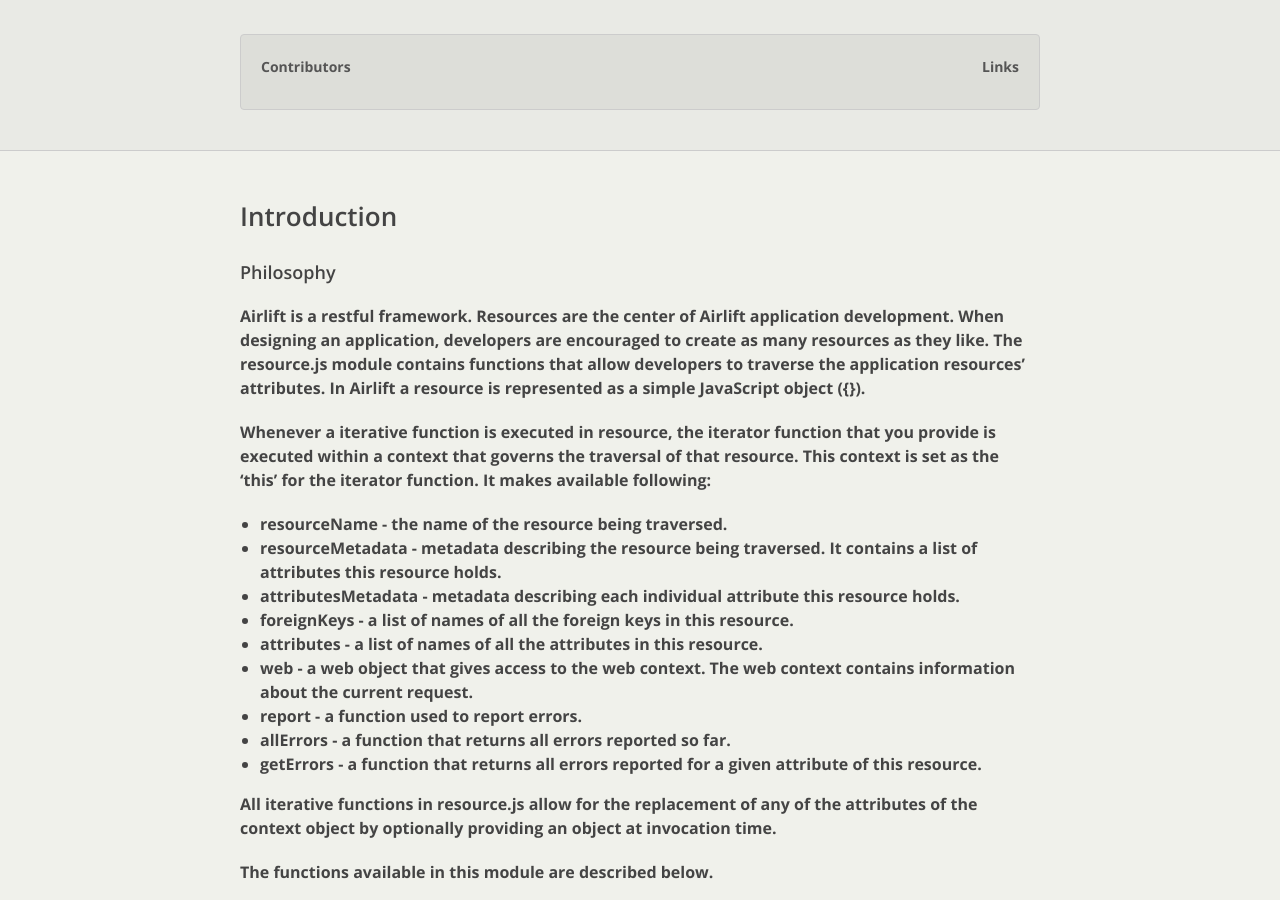
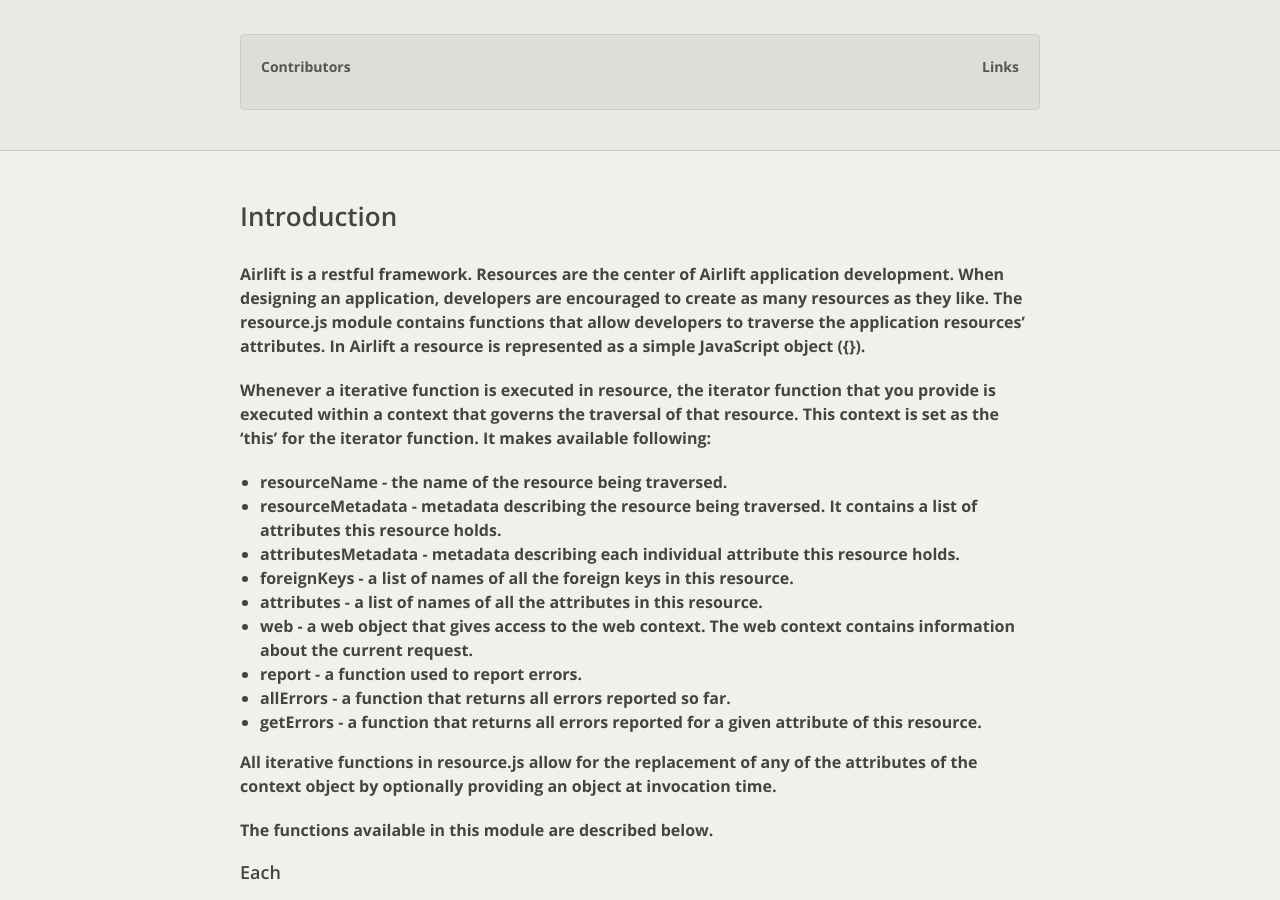
Before and after one commit to Airlift-Framework/airlift-framework.github.com, a Jekyll site: the page built from _posts/modules/0100-01-01-resource.md, in a window 1280 px wide and 900 px high, scrolled down 388 px. Built offline with Jekyll 4.4.1, drawn with Linux system fonts in a browser that asks for light colours; nearby versions of some CDN libraries.

Commit message:
Updated _posts/modules/0100-01-01-resource.md

```diff
--- a/_posts/modules/0100-01-01-resource.md
+++ b/_posts/modules/0100-01-01-resource.md
@@ -9,10 +9,6 @@
 ---
 
 # Introduction
-
-
-## Philosophy
-
 Airlift is a restful framework.  Resources are the center of Airlift application development.  When designing an application, developers are encouraged to create as many resources as they like.  The resource.js module contains functions that allow developers to traverse the application resources' attributes.  In Airlift a resource is represented as a simple JavaScript object ({}).
 
 Whenever a iterative function is executed in resource, the iterator function that you provide is executed within a context that governs the traversal of that resource.  This context is set as the 'this' for the iterator function.  It makes available following:
```
